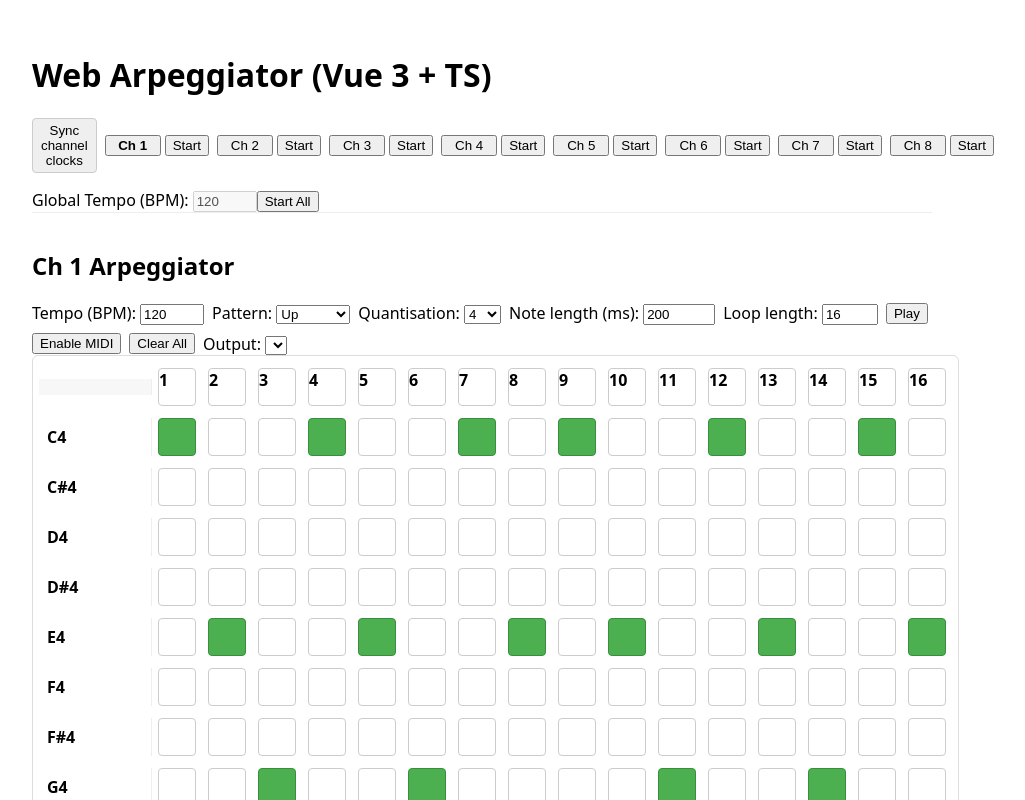
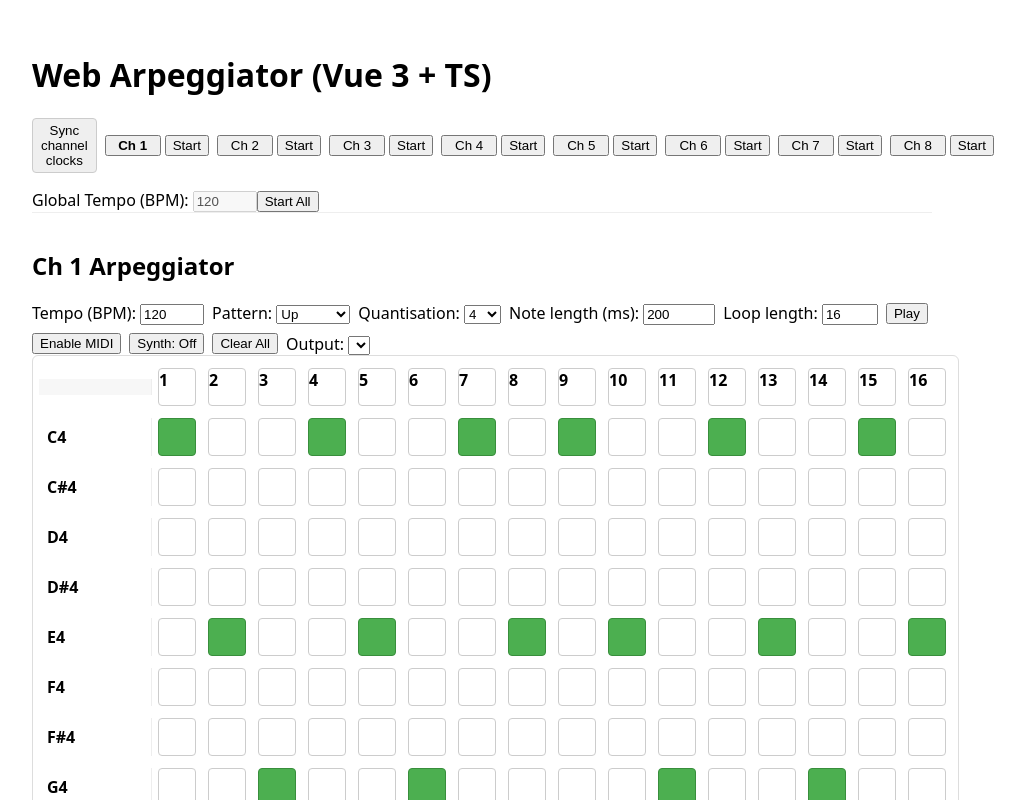
Before and after one commit to hendrik-goebel/Arpeggiator, a Vue app: page / in a window 1280 px wide. Shown: the top 800 px of the page, without its empty margins (158-1183 px from the left). Built offline with nearby package versions, Linux system fonts and the light colour scheme.

Commit message:
add test synth

```diff
--- a/src/App.vue
+++ b/src/App.vue
@@ -11,9 +11,10 @@
       <button @click="toggleGlobalPlay">{{ globalPlaying ? 'Stop All' : 'Start All' }}</button>
     </div>
 
-    <ArpeggiatorPanel :channel="currentChannel" :outputs="outputs" :selectedOutputId="selectedOutputId" :log="log"
+    <ArpeggiatorPanel :channel="currentChannel" :outputs="outputs" :selectedOutputId="selectedOutputId" :log="log" :synthEnabled="synthEnabled"
       @toggle-note="toggleNote" @cycle-step="cycleStep" @toggle-play="togglePlay" @enable-midi="enableMidi"
-      @select-output="(id)=>{ selectedOutputId = id }" @update-bpm="updateBpm" @update-pattern="updatePattern" @update-noteLength="updateNoteLength" @clear-notes="clearNotes" @update-loop-length="updateLoopLength" @update-quant="updateQuantisation" />
+      @select-output="(id)=>{ selectedOutputId = id }" @update-bpm="updateBpm" @update-pattern="updatePattern" @update-noteLength="updateNoteLength" @clear-notes="clearNotes" @update-loop-length="updateLoopLength" @update-quant="updateQuantisation"
+      @toggle-synth="toggleSynth" />
   </div>
 </template>
 
@@ -48,7 +49,9 @@ const {
   updatePattern,
   updateNoteLength,
   updateLoopLength,
-  updateQuantisation
+  updateQuantisation,
+  synthEnabled,
+  toggleSynth
 } = useChannels()
 
 function handleKeydown(event: KeyboardEvent) {
--- a/src/components/ArpeggiatorPanel.vue
+++ b/src/components/ArpeggiatorPanel.vue
@@ -3,7 +3,7 @@ import { computed } from 'vue'
 import StepsGrid from './StepsGrid.vue'
 import LogPanel from './LogPanel.vue'
 import { DEFAULT_BASE, KEYBOARD_OCTAVE_SIZE } from '../config'
-const props = defineProps<{ channel: any, outputs: any[], selectedOutputId: string | null, log: string[] }>()
+const props = defineProps<{ channel: any, outputs: any[], selectedOutputId: string | null, log: string[], synthEnabled: boolean }>()
 
 const base = computed(() => props.channel?.base ?? DEFAULT_BASE)
 const fullNotes = computed(() => Array.from({ length: KEYBOARD_OCTAVE_SIZE }, (_, i) => base.value + i))
@@ -33,6 +33,7 @@ const fullNotes = computed(() => Array.from({ length: KEYBOARD_OCTAVE_SIZE }, (_
       </label>
       <button @click="$emit('toggle-play')">{{ channel.playing ? 'Stop' : 'Play' }}</button>
       <button @click="$emit('enable-midi')">Enable MIDI</button>
+      <button @click="$emit('toggle-synth')">{{ props.synthEnabled ? 'Synth: On' : 'Synth: Off' }}</button>
       <button @click="$emit('clear-notes')">Clear All</button>
       <label>Output:
         <select :value="selectedOutputId" @change="$emit('select-output', $event.target.value)">
--- a/src/midi/midi.ts
+++ b/src/midi/midi.ts
@@ -3,9 +3,20 @@ import { MIDI } from './constants'
 let midiAccess: WebMidi.MIDIAccess | null = null
 let selectedOutput: WebMidi.MIDIOutput | null = null
 
+const VIRTUAL_OUTPUTS = [{ id: '__sine__', name: 'Sine Synth (internal)' }]
+let sineSynthEnabled = false
+let audioContext: AudioContext | null = null
+
 function clampMidiValue(value: number) {
   const n = Math.floor(Number(value) || 0)
   return Math.max(0, Math.min(127, n))
+}
+
+function ensureAudio() {
+  if (!audioContext) {
+    audioContext = new (window.AudioContext || (window as any).webkitAudioContext)()
+  }
+  return audioContext
 }
 
 export async function initMidi() {
@@ -16,14 +27,25 @@ export async function initMidi() {
   throw new Error('Web MIDI API not supported')
 }
 
+export function enableSineSynth() {
+  sineSynthEnabled = true
+  ensureAudio()
+}
+export function disableSineSynth() { sineSynthEnabled = false }
+
 export function listOutputs() {
-  if (!midiAccess) return []
   const outs: {id:string,name:string}[] = []
+  if (sineSynthEnabled) outs.push(...VIRTUAL_OUTPUTS)
+  if (!midiAccess) return outs
   midiAccess.outputs.forEach((o:any)=> outs.push({id: o.id, name: o.name || o.manufacturer || o.id}))
   return outs
 }
 
 export function selectOutput(id:string) {
+  if (id === VIRTUAL_OUTPUTS[0].id) {
+    selectedOutput = null
+    return null
+  }
   if (!midiAccess) return null
   const out = midiAccess.outputs.get(id)
   selectedOutput = out ?? null
@@ -31,6 +53,11 @@ export function selectOutput(id:string) {
 }
 
 export function sendNote(outputId:string, note:number, velocity:number, lengthMs:number) {
+  if (outputId === VIRTUAL_OUTPUTS[0].id && sineSynthEnabled) {
+    playSine(note, velocity, lengthMs)
+    return
+  }
+
   if (!midiAccess) return
   const out = midiAccess.outputs.get(outputId)
   if (!out) return
@@ -41,6 +68,29 @@ export function sendNote(outputId:string, note:number, velocity:number, lengthMs
   setTimeout(()=> out.send([MIDI.NOTE_OFF, safeNote, MIDI.DEFAULT_OFF_VELOCITY]), lengthMs)
 }
 
+function playSine(note:number, velocity:number, lengthMs:number) {
+  const ctx = ensureAudio()
+  const now = ctx.currentTime
+  const osc = ctx.createOscillator()
+  const gain = ctx.createGain()
+  const freq = 440 * Math.pow(2, (note - 69) / 12)
+  osc.type = 'sine'
+  try { osc.frequency.value = freq } catch (e) {}
+  const vel = Math.max(0, Math.min(127, Math.floor(Number(velocity) || 0)))
+  const amp = (vel / 127) * 0.2
+  gain.gain.setValueAtTime(amp, now)
+  osc.connect(gain)
+  gain.connect(ctx.destination)
+  osc.start(now)
+  const stopTime = now + Math.max(0.02, lengthMs / 1000)
+  gain.gain.linearRampToValueAtTime(0.0001, stopTime)
+  osc.stop(stopTime + 0.02)
+  setTimeout(() => {
+    try { osc.disconnect(); gain.disconnect() } catch (e) {}
+  }, lengthMs + 200)
+  console.log(`[sine-note] note=${note} freq=${freq.toFixed(2)} vel=${velocity} len=${lengthMs} time=${new Date().toISOString()}`)
+}
+
 export function sendRaw(note:number, velocity:number, lengthMs:number) {
   if (!selectedOutput) return
   const safeNote = clampMidiValue(note)
--- a/src/useChannels.ts
+++ b/src/useChannels.ts
@@ -1,5 +1,5 @@
 import { ref, computed, watch } from 'vue'
-import { initMidi, listOutputs, selectOutput, sendNote } from './midi/midi'
+import { initMidi, listOutputs, selectOutput, sendNote, enableSineSynth, disableSineSynth } from './midi/midi'
 import { createChannel } from './models/channel'
 import { CHANNEL_COUNT, DEFAULT_BPM, KEYBOARD_NOTE_OFFSETS, STEP_COUNT } from './config'
 import { MIDI } from './midi/constants'
@@ -8,6 +8,7 @@ export function useChannels() {
   const log = ref<string[]>([])
   const outputs = ref<{id:string,name:string}[]>([])
   const selectedOutputId = ref<string | null>(null)
+  const synthEnabled = ref(false)
 
   const channels = Array.from({length: CHANNEL_COUNT}, (_, index)=> createChannel(index, selectedOutputId, log))
   const currentIndex = ref(0)
@@ -154,6 +155,18 @@ export function useChannels() {
     if (outputs.value.length) selectedOutputId.value = outputs.value[0].id
   }
 
+  function toggleSynth() {
+    if (synthEnabled.value) {
+      disableSineSynth()
+      synthEnabled.value = false
+    } else {
+      enableSineSynth()
+      synthEnabled.value = true
+    }
+    outputs.value = listOutputs()
+    if (outputs.value.length && !selectedOutputId.value) selectedOutputId.value = outputs.value[0].id
+  }
+
   watch(selectedOutputId, (id) => { if (id) selectOutput(id) })
 
   function updateBpm(bpm:number){
@@ -214,6 +227,8 @@ export function useChannels() {
     updatePattern,
     updateNoteLength,
     updateQuantisation,
-    updateLoopLength
+    updateLoopLength,
+    synthEnabled,
+    toggleSynth
   }
 }
```
